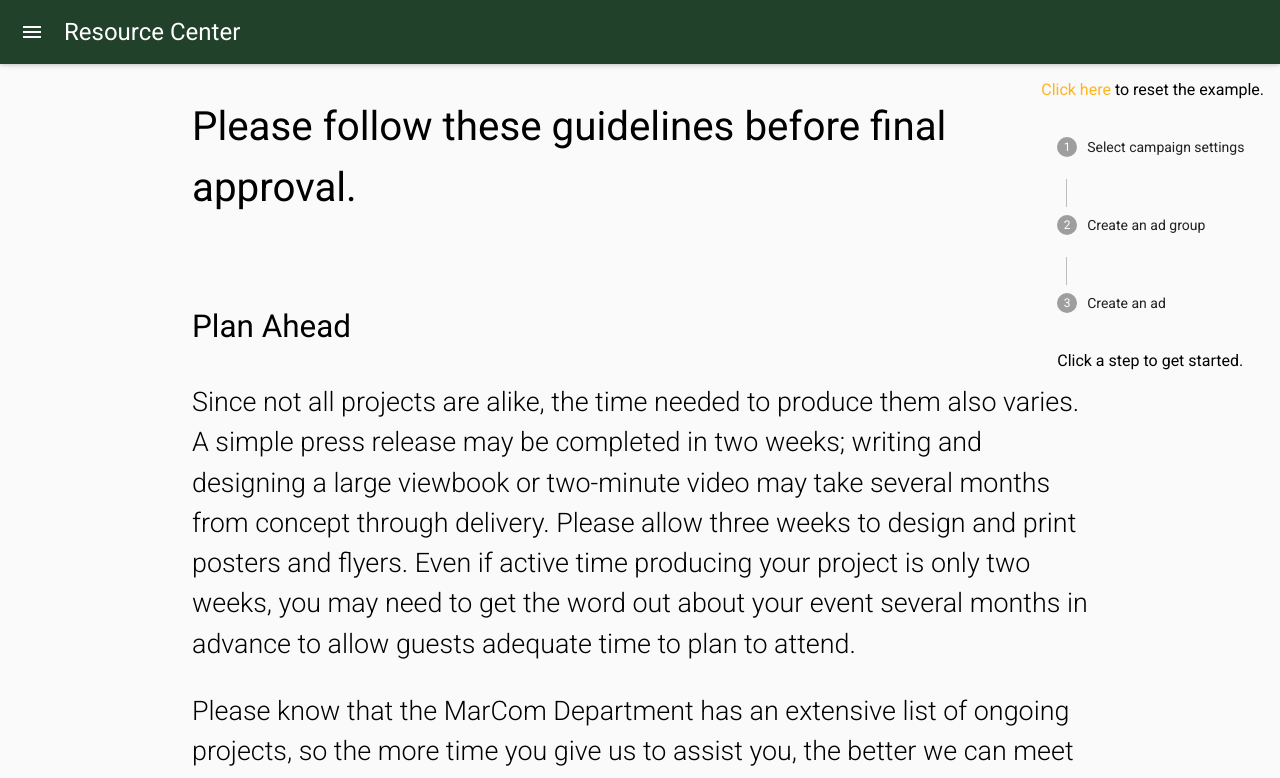
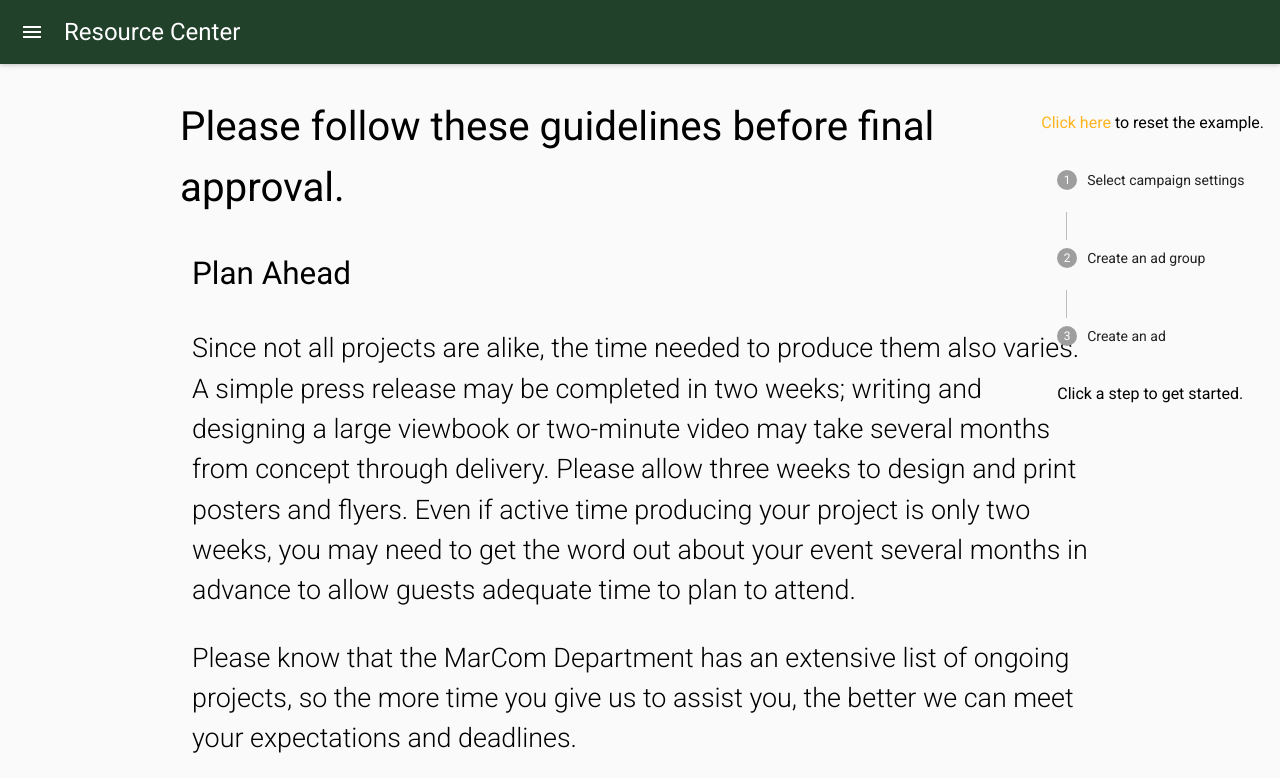
Before and after one commit to fus-marcom/resource-center, a React (Create React App) app: page /planning-guide in a window 1280 px wide. Shown: the top 778 px of the page. Built offline with nearby package versions, Linux system fonts and the light colour scheme; what react-tap-event-plugin would draw is missing.

Commit message:
Adjust h2 margin

```diff
--- a/src/views/Glossary.js
+++ b/src/views/Glossary.js
@@ -8,7 +8,7 @@ const Glossary = () =>
     </Helmet>
     <div className='container'>
       <div className='row flow-text'>
-        <h2>Common MarCom Terms</h2>
+        <h2 style={{ marginBottom: 0 }}>Common MarCom Terms</h2>
         <div className='col s12'>
           <dl>
             <dt>Banner Ad</dt>
--- a/src/views/PlanningGuide.js
+++ b/src/views/PlanningGuide.js
@@ -135,13 +135,11 @@ class PlanningGuide extends Component {
         </div>
 
         <div className='container'>
-          <div className='row'>
-            <div className='col s12 flow-text'>
-              <h2>Please follow these guidelines before final approval.</h2>
-            </div>
-          </div>
-          <div className='row'>
-            <div className='col s12 flow-text'>
+          <div className='row flow-text'>
+            <h2 style={{ marginBottom: 0 }}>
+              Please follow these guidelines before final approval.
+            </h2>
+            <div className='col s12'>
               <h3>Plan Ahead</h3>
               <p>
                 Since not all projects are alike, the time needed to produce
```
